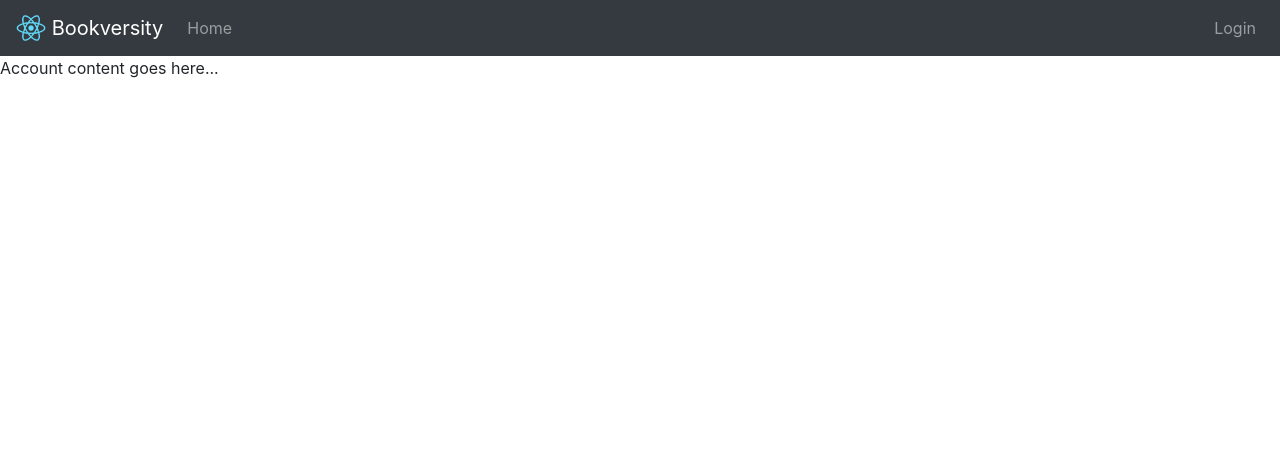
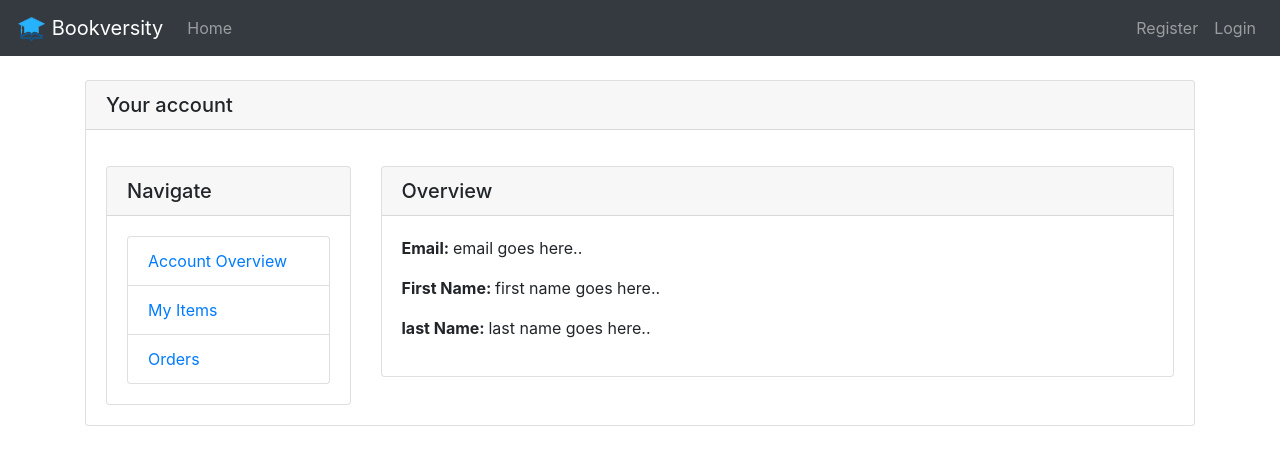
Before and after one commit to marknzl/bookversity-frontend, a React (Create React App) app: page /myaccount in a window 1280 px wide. Shown: the top 462 px of the page. Built offline with nearby package versions, Linux system fonts and the light colour scheme.

Commit message:
Made a lot of changes

```diff
--- a/src/App.tsx
+++ b/src/App.tsx
@@ -8,6 +8,7 @@ import MyAccount from './components/MyAccount';
 import ViewItem from './components/ViewItem';
 import SellItem from './components/SellItem';
 import Login from './components/Login';
+import Register from './components/Register';
 
 function App() {
   const [loggedIn, setLoggedInStatus] = useState<boolean>(false);
@@ -31,6 +32,9 @@ function App() {
             <Route path="/login">
               <Login SetLoggedInStatus={(ls: boolean) => setLoggedInStatus(ls)}/>
             </Route>
+            <Route path="/register">
+              <Register />
+            </Route>
           </Switch>
       </div>
     </Router>
--- /dev/null
+++ b/src/components/AccountOverview.tsx
@@ -0,0 +1,16 @@
+import React from 'react';
+
+function AccountOverview() {
+    return (
+        <div className="card">
+            <h5 className="card-header">Overview</h5>
+            <div className="card-body">
+                <p><strong>Email: </strong>email goes here..</p>
+                <p><strong>First Name: </strong>first name goes here..</p>
+                <p><strong>last Name: </strong>last name goes here..</p>
+            </div>
+        </div>
+    )
+}
+
+export default AccountOverview;
--- a/src/components/MyAccount.tsx
+++ b/src/components/MyAccount.tsx
@@ -1,10 +1,77 @@
 import React from 'react';
+import Container from 'react-bootstrap/Container';
+import Row from 'react-bootstrap/Row';
+import Col from 'react-bootstrap/Col';
+
+import AccountOverview from './AccountOverview';
+import Orders from './Orders';
+
+import { BrowserRouter as Router, Switch, Route, useHistory } from 'react-router-dom';
+import MyItems from './MyItems';
 
 function MyAccount() {
+    let history = useHistory();
+
+    const myAccount = (e: any) => {
+        e.preventDefault();
+        history.push('/myaccount');
+    };
+
+    const myItems = (e: any) => {
+        e.preventDefault();
+        history.push('/myaccount/myitems');
+    };
+
+    const orders = (e: any) => {
+        e.preventDefault();
+        history.push('/myaccount/orders');
+    };
+
     return (
-        <div>
-            Account content goes here...
-        </div>
+        <Container>
+            <Row>
+                <Col>
+                    <div className="card mt-4">
+                            <h5 className="card-header">Your account</h5>
+                            <div className="card-body">
+                                <Row>
+                                    <div className="col-sm-3 mt-3">
+                                        <div className="card">
+                                            <h5 className="card-header">Navigate</h5>
+                                            <div className="card-body">
+                                                <ul className="list-group">
+                                                    <li className="list-group-item">
+                                                        <a href="/myaccount" onClick={myAccount}>Account Overview</a>
+                                                    </li>
+                                                    <li className="list-group-item">
+                                                        <a href="/myitems" onClick={myItems}>My Items</a>
+                                                    </li>
+                                                    <li className="list-group-item">
+                                                        <a href="/myaccount/orders" onClick={orders}>Orders</a>
+                                                    </li>
+                                                </ul>
+                                            </div>
+                                        </div>
+                                    </div>
+                                    <div className="col-sm-9 mt-3">
+                                        <Switch>
+                                            <Route exact path="/myaccount">
+                                                <AccountOverview />
+                                            </Route>
+                                            <Route path="/myaccount/myitems">
+                                                <MyItems />
+                                            </Route>
+                                            <Route path="/myaccount/orders">
+                                                <Orders />
+                                            </Route>
+                                        </Switch>
+                                    </div>
+                                </Row>
+                            </div>
+                        </div>
+                </Col>
+            </Row>
+        </Container>
     )
 }
 
--- /dev/null
+++ b/src/components/MyItems.tsx
@@ -0,0 +1,14 @@
+import React from 'react';
+
+function MyItems() {
+    return (
+        <div className="card">
+            <h5 className="card-header">My Items</h5>
+            <div className="card-body">
+                items go here...
+            </div>
+        </div>
+    )
+}
+
+export default MyItems;
--- a/src/components/MyNavbar.tsx
+++ b/src/components/MyNavbar.tsx
@@ -31,7 +31,7 @@ function MyNavbar(props: INavbarProps) {
                     <Navbar.Brand onClick={navigate}>
                     <img
                             alt=""
-                            src="logo192.png"
+                            src="testlogo.png"
                             width="30"
                             height="30"
                             className="d-inline-block align-top"
@@ -44,6 +44,7 @@ function MyNavbar(props: INavbarProps) {
                         <Nav.Link as={Link} to="/">Home</Nav.Link>
                         </Nav>
                         <Nav>
+                            <Nav.Link as={Link} to="/register">Register</Nav.Link>
                             <Nav.Link as={Link} to="/login">Login</Nav.Link>
                         </Nav>
                     </Navbar.Collapse>
@@ -57,7 +58,7 @@ function MyNavbar(props: INavbarProps) {
                     <Navbar.Brand onClick={navigate}>
                     <img
                             alt=""
-                            src="logo192.png"
+                            src="testlogo.png"
                             width="30"
                             height="30"
                             className="d-inline-block align-top"
--- /dev/null
+++ b/src/components/Orders.tsx
@@ -0,0 +1,22 @@
+import React from 'react';
+
+function Orders() {
+    return (
+        <div className="card">
+            <h5 className="card-header">Your orders</h5>
+            <div className="card-body">
+                <table className="table">
+                    <thead className="thead-dark">
+                        <tr>
+                            <th scope="col">ID</th>
+                            <th scope="col">Amount</th>
+                            <th scope="col">Date</th>
+                        </tr>
+                    </thead>
+                </table>
+            </div>
+        </div>
+    )
+}
+
+export default Orders;
--- /dev/null
+++ b/src/components/Register.tsx
@@ -0,0 +1,92 @@
+import React, { useState } from 'react';
+import 'bootstrap/dist/css/bootstrap.min.css';
+import Container from 'react-bootstrap/Container';
+import Row from 'react-bootstrap/Row';
+import Col from 'react-bootstrap/Col';
+
+import AuthService from '../services/AuthService';
+
+import { useHistory } from 'react-router-dom';
+
+function Register() {
+    const [email, setEmail] = useState("");
+    const [password, setPassword] = useState("");
+    const [firstName, setFirstName] = useState("");
+    const [lastName, setLastName] = useState("");
+
+    const [errorMessage, setErrorMessage] = useState("");
+
+    let history = useHistory();
+
+    const onChangeEmail = (e: any) => {
+        const email = e.target.value;
+        setEmail(email);
+    };
+
+    const onChangePassword = (e: any) => {
+        const password = e.target.value;
+        setPassword(password);
+    };
+
+    const onChangeFirstName = (e: any) => {
+        const firstName = e.target.value;
+        setFirstName(firstName);
+    };
+
+    const onChangeLastName = (e: any) => {
+        const lastName = e.target.value;
+        setLastName(lastName);
+    };
+
+    const register = (e: any) => {
+        e.preventDefault();
+        AuthService.register(email, firstName, lastName, password).then(() => {
+            history.push('/login');
+        },
+        (error) => {
+            setErrorMessage("Failed to register, email already in use!");
+        });
+    };
+
+    return (
+        <div>
+            <Container>
+                <Row>
+                    <Col>
+                        <div className="card mt-5">
+                            <h5 className="card-header">Register</h5>
+                            <div className="card-body">
+                                <form onSubmit={register} className="mt-3">
+                                    <div className="form-group">
+                                        <label>Email</label>
+                                        <input value={email} onChange={onChangeEmail} type="email" className="form-control" required></input>
+                                    </div>
+
+                                    <div className="form-group">
+                                        <label>Password</label>
+                                        <input value={password} onChange={onChangePassword} type="password" className="form-control" required></input>
+                                    </div>
+
+                                    <div className="form-group">
+                                        <label>First Name</label>
+                                        <input value={firstName} onChange={onChangeFirstName} type="text" className="form-control" required></input>
+                                    </div>
+
+                                    <div className="form-group">
+                                        <label>Last Name</label>
+                                        <input value={lastName} onChange={onChangeLastName} type="text" className="form-control" required></input>
+                                    </div>
+
+                                    <button type="submit" className="btn btn-success btn-lg btn-block">Register</button>
+                                    <p className="text-danger mt-3">{errorMessage}</p>
+                                </form>
+                            </div>
+                        </div>
+                    </Col>
+                </Row>
+            </Container>
+        </div>
+    )
+}
+
+export default Register;
--- a/src/components/SellItem.tsx
+++ b/src/components/SellItem.tsx
@@ -57,7 +57,7 @@ function SellItem() {
         axios.post('https://bookversity-backend.azurewebsites.net/api/Item/Create', formData, {
             headers: AuthService.getImgHeader()
         }).then((res) => {
-            hubConnection?.send("refresh");
+            hubConnection?.invoke("refresh");
             console.log(res.data.id);
             //window.location.href = '/';
             history.push(`/item/${res.data.id}`);
```
Also changed, not shown: src/components/HomePage.tsx (+10 -0 lines), public/testlogo.PNG (added).
